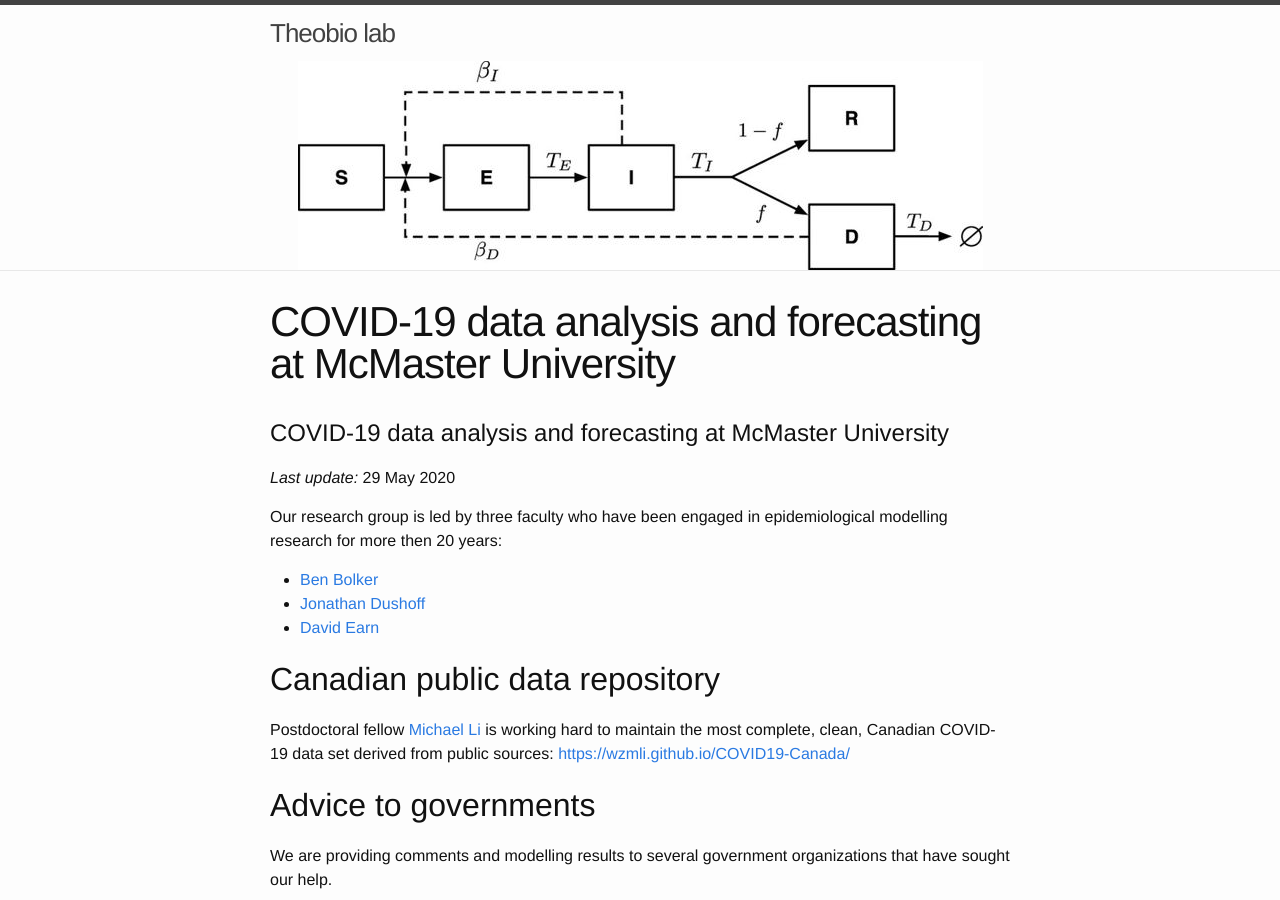
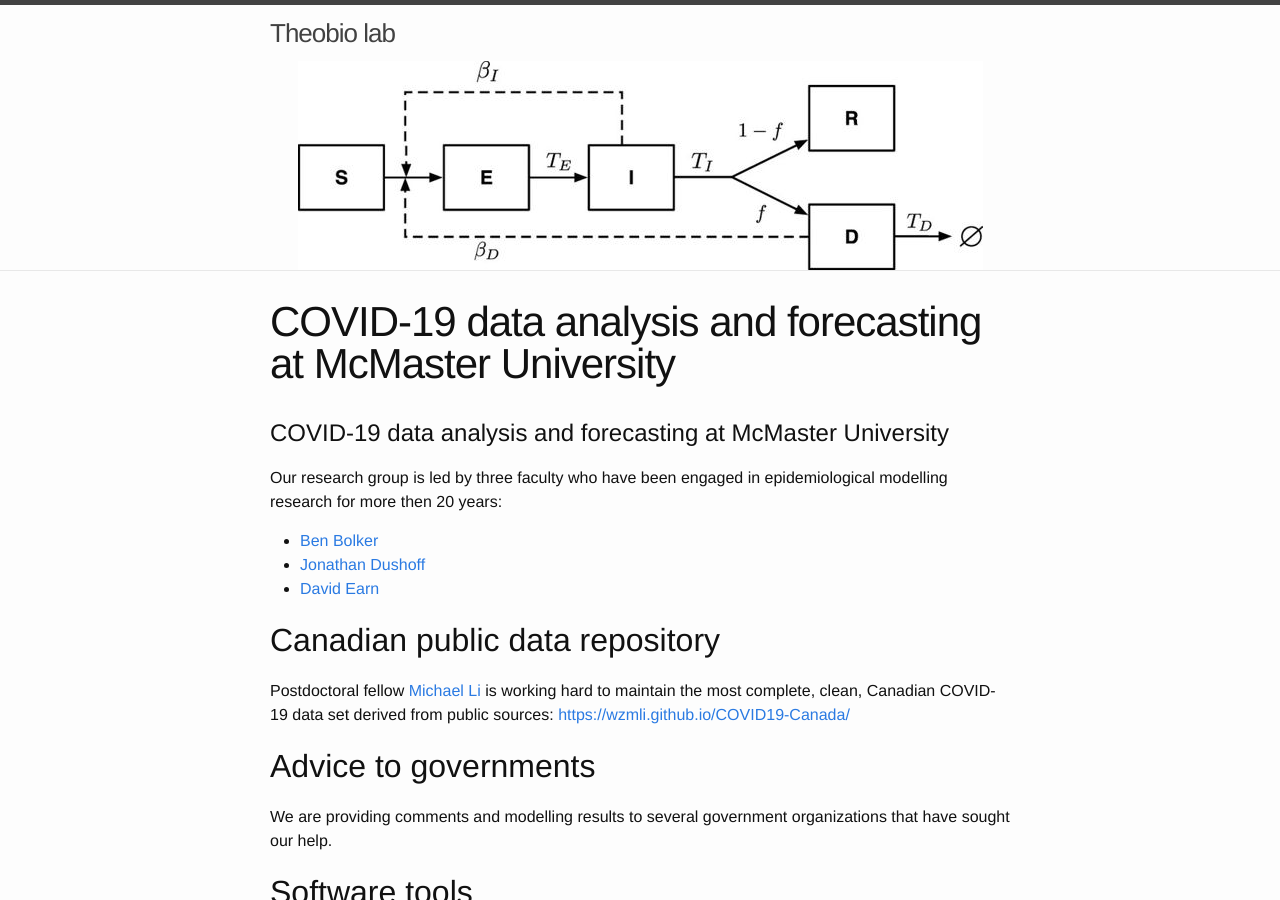
Before and after one commit to mac-theobio/mac-theobio.github.io, a Jekyll site: the page built from covid-19/index.md, in a window 1280 px wide and 900 px high. Built offline with Jekyll 4.4.1, drawn with Linux system fonts in a browser that asks for light colours; our own code applies the rules of GitHub Pages for plain Markdown files.

Commit message:
removed update date since we're not updating it!

```diff
--- a/covid-19/index.md
+++ b/covid-19/index.md
@@ -1,7 +1,5 @@
 
 # COVID-19 data analysis and forecasting at McMaster University
-
-_Last update:_ 29 May 2020
 
 Our research group is led by three faculty who have been engaged in epidemiological modelling research for more then 20 years:
 - [Ben Bolker](https://ms.mcmaster.ca/~bolker/)
```
